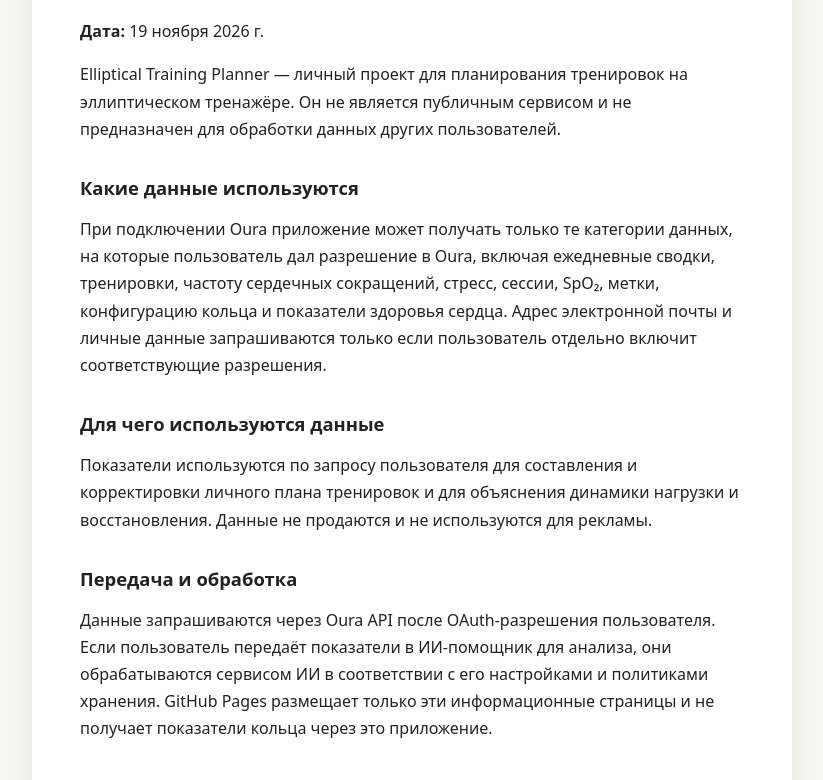
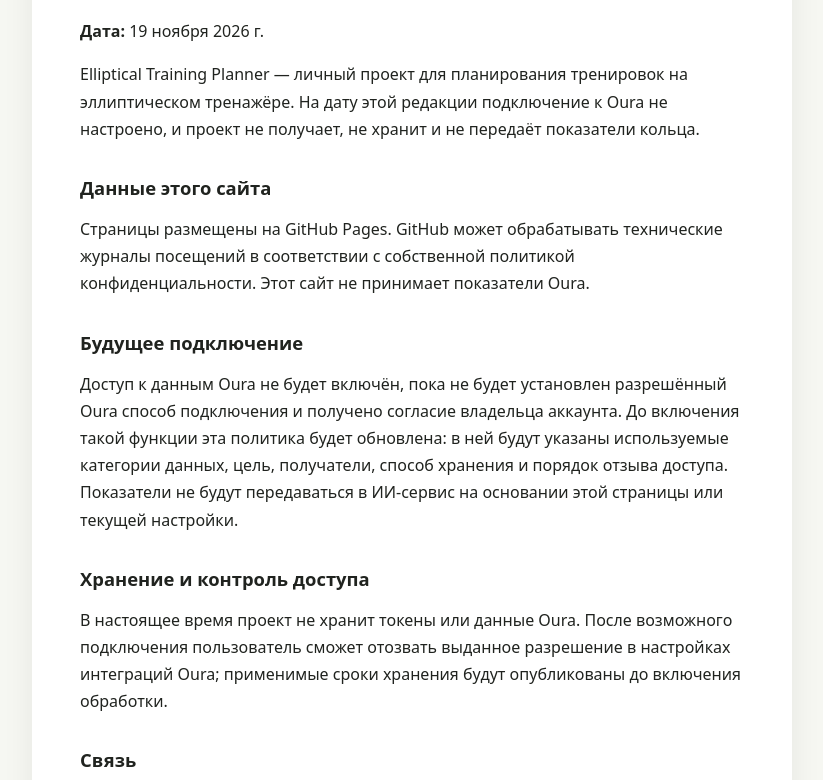
Before and after one commit to Aramzes1/elliptical-training-planner, a plain HTML site: page privacy.html in a window 1280 px wide. Shown: the part 165-945 px from the top of the page, without its empty margins (228-1051 px from the left). Drawn offline with Linux system fonts and the light colour scheme.

Commit message:
Clarify Oura integration is not active yet

```diff
--- a/privacy.html
+++ b/privacy.html
@@ -11,17 +11,15 @@
     <a href="index.html">На главную</a>
     <h1>Политика конфиденциальности</h1>
     <p><strong>Дата:</strong> 19 ноября 2026 г.</p>
-    <p>Elliptical Training Planner — личный проект для планирования тренировок на эллиптическом тренажёре. Он не является публичным сервисом и не предназначен для обработки данных других пользователей.</p>
-    <h2>Какие данные используются</h2>
-    <p>При подключении Oura приложение может получать только те категории данных, на которые пользователь дал разрешение в Oura, включая ежедневные сводки, тренировки, частоту сердечных сокращений, стресс, сессии, SpO₂, метки, конфигурацию кольца и показатели здоровья сердца. Адрес электронной почты и личные данные запрашиваются только если пользователь отдельно включит соответствующие разрешения.</p>
-    <h2>Для чего используются данные</h2>
-    <p>Показатели используются по запросу пользователя для составления и корректировки личного плана тренировок и для объяснения динамики нагрузки и восстановления. Данные не продаются и не используются для рекламы.</p>
-    <h2>Передача и обработка</h2>
-    <p>Данные запрашиваются через Oura API после OAuth-разрешения пользователя. Если пользователь передаёт показатели в ИИ-помощник для анализа, они обрабатываются сервисом ИИ в соответствии с его настройками и политиками хранения. GitHub Pages размещает только эти информационные страницы и не получает показатели кольца через это приложение.</p>
+    <p>Elliptical Training Planner — личный проект для планирования тренировок на эллиптическом тренажёре. На дату этой редакции подключение к Oura не настроено, и проект не получает, не хранит и не передаёт показатели кольца.</p>
+    <h2>Данные этого сайта</h2>
+    <p>Страницы размещены на GitHub Pages. GitHub может обрабатывать технические журналы посещений в соответствии с собственной политикой конфиденциальности. Этот сайт не принимает показатели Oura.</p>
+    <h2>Будущее подключение</h2>
+    <p>Доступ к данным Oura не будет включён, пока не будет установлен разрешённый Oura способ подключения и получено согласие владельца аккаунта. До включения такой функции эта политика будет обновлена: в ней будут указаны используемые категории данных, цель, получатели, способ хранения и порядок отзыва доступа. Показатели не будут передаваться в ИИ-сервис на основании этой страницы или текущей настройки.</p>
     <h2>Хранение и контроль доступа</h2>
-    <p>Приложение не предоставляет отдельную облачную базу данных для хранения показателей. Данные и токены могут обрабатываться клиентом или локальным подключением, используемым пользователем; их техническое хранение зависит от выбранного клиента. Пользователь может отозвать доступ приложения в настройках интеграций Oura. После отзыва приложение не сможет получать новые данные.</p>
+    <p>В настоящее время проект не хранит токены или данные Oura. После возможного подключения пользователь сможет отозвать выданное разрешение в настройках интеграций Oura; применимые сроки хранения будут опубликованы до включения обработки.</p>
     <h2>Связь</h2>
-    <p>Этот проект предназначен для личного использования его владельцем. Запросы по работе Oura API можно направлять в поддержку Oura; вопросы о размещённых здесь страницах — владельцу GitHub-репозитория, где размещён сайт.</p>
+    <p>Этот проект предназначен для личного использования его владельцем. По вопросам о сайте можно обратиться через профиль владельца репозитория на GitHub.</p>
   </main>
 </body>
 </html>
```
